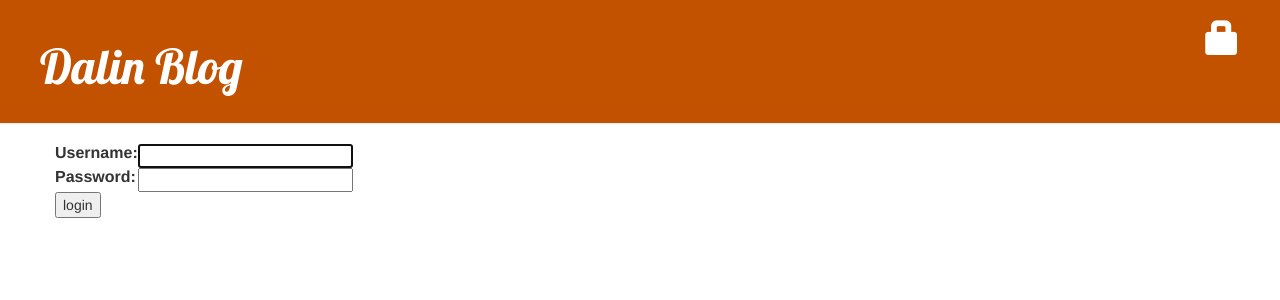
After one commit to leonid-dalin/bridge1styear, a Django app: page /accounts/login/?next=/drafts/ in a window 1280 px wide. The commit adds this page. Shown: the top 300 px of the page. Run offline with Django 3.2, Linux system fonts and the light colour scheme; some libraries are stand-ins or nearby versions.

Commit message:
Added edit function, draft system and improved overall security

```diff
--- a/blog/templates/blog/base.html
+++ b/blog/templates/blog/base.html
@@ -10,7 +10,12 @@
     <body>
         <div class="page-header">
 			{% if user.is_authenticated %}
-				<a href="{% url 'post_new' %}" class="top-menu"><span class="glyphicon glyphicon-plus"></span></a>
+				<a href="{% url 'post_new' %}"			class="top-menu"><span class="glyphicon glyphicon-plus"></span></a>
+				<a href="{% url 'post_draft_list' %}"	class="top-menu"><span class="glyphicon glyphicon-edit"></span></a>
+				<p class="top-menu">Greetings, {{ user.username }} <small>(<a href="{% url 'logout' %}">Log out</a>)</small></p>
+
+			{% else %}
+				<a href="{% url 'login' %}" class="top-menu"><span class="glyphicon glyphicon-lock"></span></a>
 			{% endif %}
             <h1><a href="/">Dalin Blog</a></h1>
         </div>
--- /dev/null
+++ b/blog/templates/registration/login.html
@@ -0,0 +1,24 @@
+{% extends "blog/base.html" %}
+
+{% block content %}
+    {% if form.errors %}
+        <p>Your username and password didn't match. Please try again.</p>
+    {% endif %}
+
+    <form method="post" action="{% url 'login' %}">
+    {% csrf_token %}
+        <table>
+        <tr>
+            <td>{{ form.username.label_tag }}</td>
+            <td>{{ form.username }}</td>
+        </tr>
+        <tr>
+            <td>{{ form.password.label_tag }}</td>
+            <td>{{ form.password }}</td>
+        </tr>
+        </table>
+
+        <input type="submit" value="login" />
+        <input type="hidden" name="next" value="{{ next }}" />
+    </form>
+{% endblock %}
--- a/blog/urls.py
+++ b/blog/urls.py
@@ -6,5 +6,8 @@ urlpatterns = [
     path('post/<int:pk>/', views.post_detail, name='post_detail'),
     path('post/new/', views.post_new, name='post_new'),
     path('post/<int:pk>/edit/', views.post_edit, name='post_edit'),
+    path('drafts/', views.post_draft_list, name='post_draft_list'),
+    path('post/<int:pk>/publish/', views.post_publish, name='post_publish'),
+    path('post/<int:pk>/remove/', views.post_remove, name='post_remove'),
 
 ]
--- a/bridge1styear_site/settings.py
+++ b/bridge1styear_site/settings.py
@@ -26,7 +26,6 @@ SECRET_KEY = '@_e7c2n*@g2#g$+_h%j^$f$e4b$#0ua7byq58u&=kdx!#^sdks'
 DEBUG = True
 
 ALLOWED_HOSTS = ['127.0.0.1', 'lxp979.pythonanywhere.com']
-
 
 # Application definition
 
@@ -132,6 +131,9 @@ USE_TZ = True
 # Static files (CSS, JavaScript, Images)
 # https://docs.djangoproject.com/en/2.2/howto/static-files/
 
+LOGIN_REDIRECT_URL = '/'
+
+
 STATIC_URL = '/static/'
 STATICFILES_DIRS = [
     os.path.join(BASE_DIR, "static"),
--- a/bridge1styear_site/urls.py
+++ b/bridge1styear_site/urls.py
@@ -14,10 +14,14 @@ Including another URLconf
     2. Add a URL to urlpatterns:  path('blog/', include('blog.urls'))
 """
 from django.contrib import admin
+from django.contrib.auth import views
 from django.urls import path
 from django.conf.urls import include
 
 urlpatterns = [
+    path('', include('blog.urls')),
     path('admin/', admin.site.urls),
-    path('', include('blog.urls')),
+    path('accounts/login/', views.LoginView.as_view(), name='login'),
+    path('accounts/logout/', views.LogoutView.as_view(next_page='/'), name='logout'),
+
 ]
```
Also changed, not shown: blog/templates/blog/post_detail.html (+8 -5 lines), blog/templates/blog/post_draft_list.html (added, +11 -0 lines), blog/views.py (+27 -2 lines).
